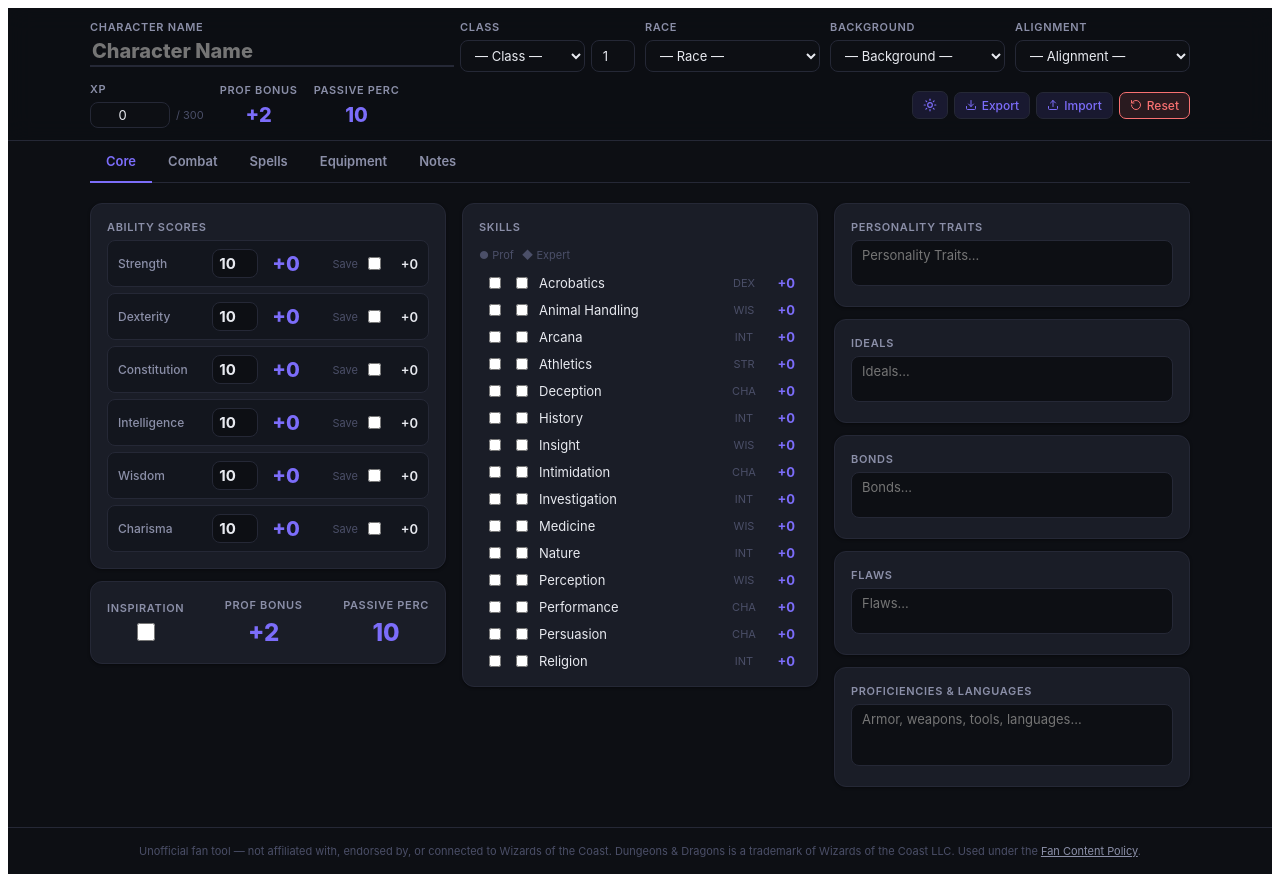
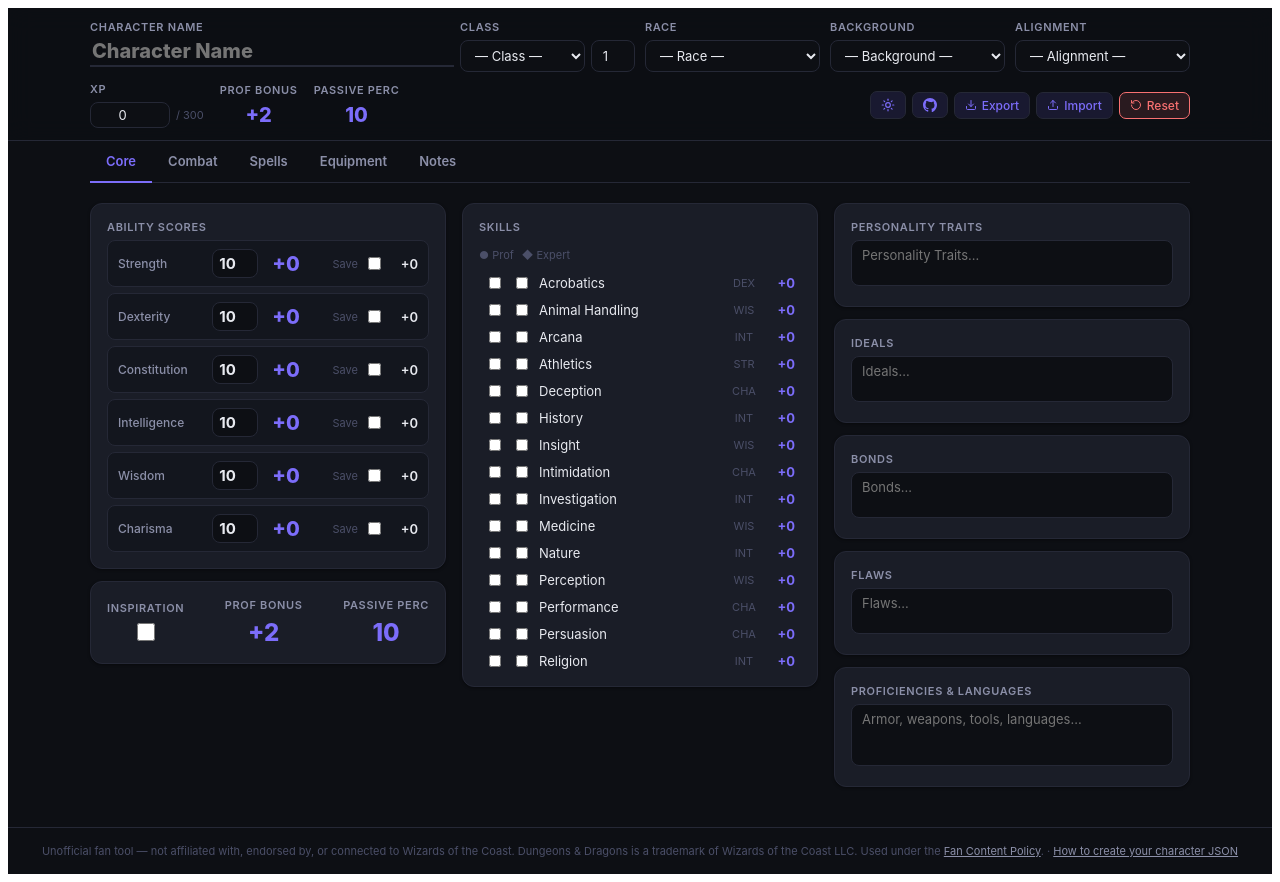
Before and after one commit to samuelvenzi/dnd-sheet, a React (Vite) app: page / in a window 1280 px wide. Built offline with nearby package versions, Linux system fonts and the light colour scheme.

Commit message:
Add live app link and character JSON creation instructions to README; enhance UI with GitHub link and JSON guide

```diff
--- a/dnd_sheet.tsx
+++ b/dnd_sheet.tsx
@@ -615,6 +615,12 @@
               <button onClick={()=>setDark(d=>!d)} style={{...btn(), padding:'6px 10px'}} title="Toggle theme">
                 {dark?<Sun size={14}/>:<Moon size={14}/>}
               </button>
+              <a href="https://github.com/samuelvenzi/dnd-sheet" target="_blank" rel="noreferrer"
+                style={{...btn(), textDecoration:'none'}} title="View on GitHub">
+                <svg width={14} height={14} viewBox="0 0 24 24" fill="currentColor">
+                  <path d="M12 0C5.37 0 0 5.37 0 12c0 5.3 3.438 9.8 8.205 11.385.6.113.82-.258.82-.577v-2.234c-3.338.726-4.033-1.416-4.033-1.416-.546-1.387-1.333-1.756-1.333-1.756-1.089-.745.083-.729.083-.729 1.205.084 1.839 1.237 1.839 1.237 1.07 1.834 2.807 1.304 3.492.997.107-.775.418-1.305.762-1.604-2.665-.305-5.467-1.334-5.467-5.931 0-1.311.469-2.381 1.236-3.221-.124-.303-.535-1.524.117-3.176 0 0 1.008-.322 3.301 1.23A11.509 11.509 0 0 1 12 6.803c1.02.005 2.047.138 3.006.404 2.291-1.552 3.297-1.23 3.297-1.23.653 1.653.242 2.874.118 3.176.77.84 1.235 1.911 1.235 3.221 0 4.609-2.807 5.624-5.479 5.921.43.372.823 1.102.823 2.222v3.293c0 .319.192.694.801.576C20.566 21.797 24 17.3 24 12c0-6.63-5.37-12-12-12z"/>
+                </svg>
+              </a>
               <button onClick={exportJSON} style={btn()}><Download size={12}/>Export</button>
               <button onClick={importJSON} style={btn()}><Upload size={12}/>Import</button>
               <button onClick={()=>setResetOpen(true)} style={btn('danger')}><RotateCcw size={12}/>Reset</button>
@@ -649,6 +655,8 @@
         Unofficial fan tool — not affiliated with, endorsed by, or connected to Wizards of the Coast.
         Dungeons &amp; Dragons is a trademark of Wizards of the Coast LLC.
         Used under the <a href="https://company.wizards.com/en/legal/fancontentpolicy" target="_blank" rel="noreferrer" style={{color:T.sub}}>Fan Content Policy</a>.
+        {' · '}
+        <a href="https://github.com/samuelvenzi/dnd-sheet#readme" target="_blank" rel="noreferrer" style={{color:T.sub}}>How to create your character JSON</a>
       </div>
     </div>
   );
```
Also changed, not shown: 1 other file (tests, documents, lock files or other folders).
